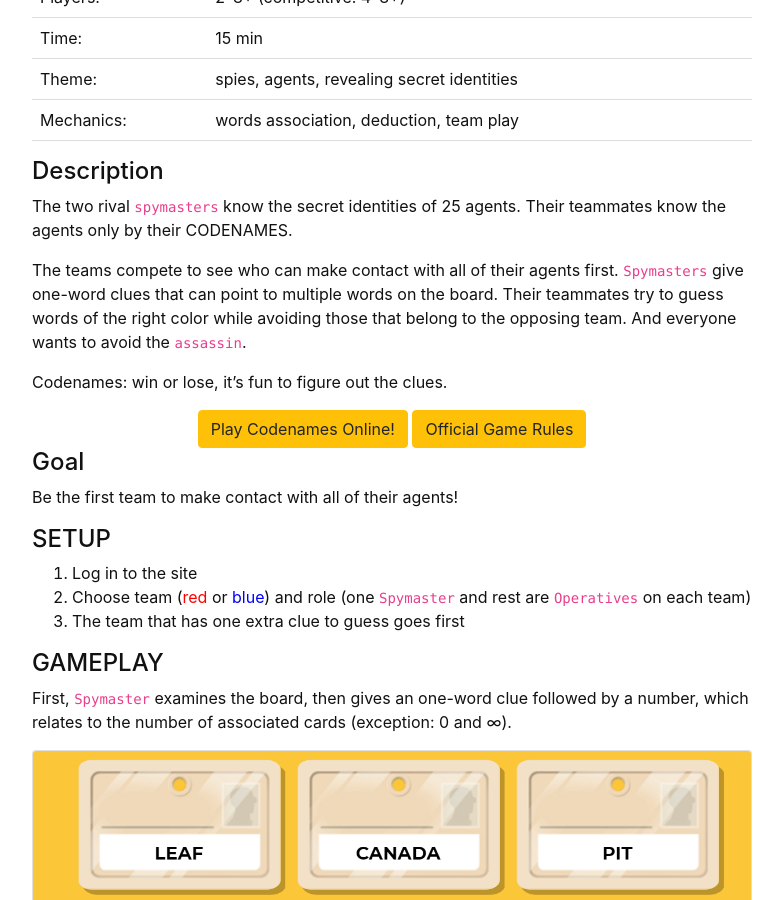
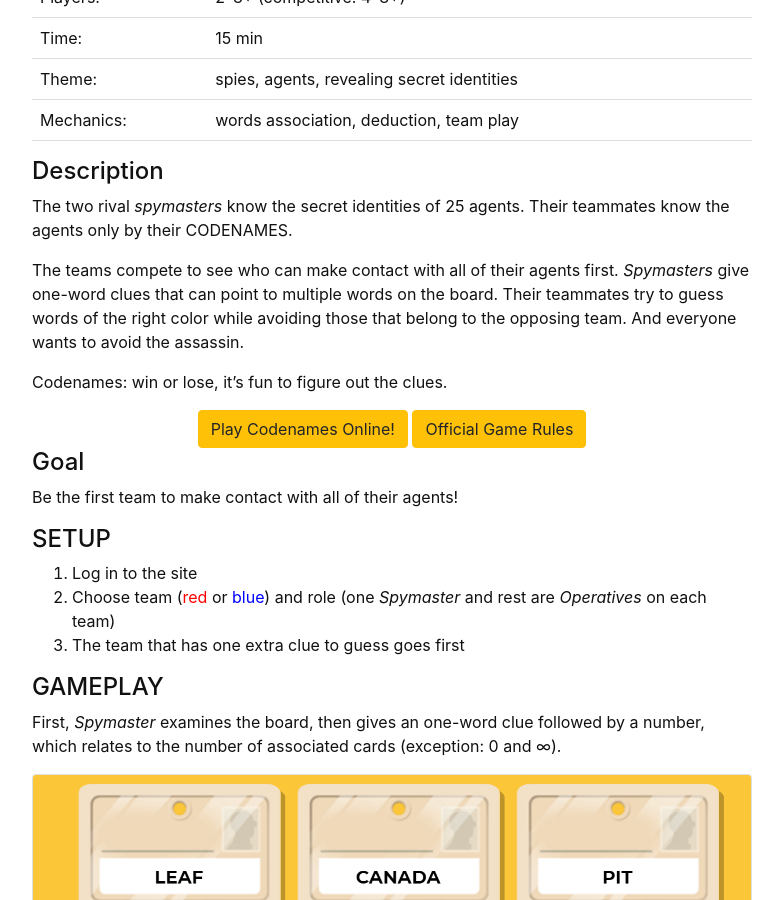
Before and after one commit to hanwendong1/VirtualGaming, a Jekyll site: the page built from content/1-Codenames.md, in a window 1280 px wide and 900 px high, scrolled down 1075 px. Shown: the whole window, without its empty margins (248-1031 px from the left). Built offline with Jekyll 4.4.1, drawn with Linux system fonts in a browser that asks for light colours.

Commit message:
Update 1-Codenames.md

```diff
--- a/content/1-Codenames.md
+++ b/content/1-Codenames.md
@@ -58,9 +58,9 @@
    </p>
 </html>
 #### Description
-The two rival `spymasters` know the secret identities of 25 agents. Their teammates know the agents only by their CODENAMES.
+The two rival *spymasters* know the secret identities of 25 agents. Their teammates know the agents only by their CODENAMES.
 
-The teams compete to see who can make contact with all of their agents first. `Spymasters` give one-word clues that can point to multiple words on the board. Their teammates try to guess words of the right color while avoiding those that belong to the opposing team. And everyone wants to avoid the `assassin`.
+The teams compete to see who can make contact with all of their agents first. *Spymasters* give one-word clues that can point to multiple words on the board. Their teammates try to guess words of the right color while avoiding those that belong to the opposing team. And everyone wants to avoid the assassin.
 
 Codenames: win or lose, it’s fun to figure out the clues.
 
@@ -75,11 +75,11 @@
 
 #### SETUP
 1. Log in to the site
-2. Choose team (<span style="color:#FF0000;">red</span> or <span style="color:#0000FF;">blue</span>) and role (one `Spymaster` and rest are `Operatives` on each team)
+2. Choose team (<span style="color:#FF0000;">red</span> or <span style="color:#0000FF;">blue</span>) and role (one *Spymaster* and rest are *Operatives* on each team)
 3. The team that has one extra clue to guess goes first
 
 #### GAMEPLAY
-First, `Spymaster` examines the board, then gives an one-word clue followed by a number, which relates to the number of associated cards (exception: 0 and ∞).
+First, *Spymaster* examines the board, then gives an one-word clue followed by a number, which relates to the number of associated cards (exception: 0 and ∞).
 
 {% capture text %}
 Can you find 3 cards that relate to the clue "MAPLE"?
@@ -94,7 +94,7 @@
 
 0 means no clues relate to it. Both 0 and ∞ allow unlimited guessing (unless wrong).
 
-Then, `Operatives` discuss amongst themselves, then inform the `Spymaster` their guesses (one at a time) up to one more than the number clue provided (if not 0 and ∞). There are four possible scenarios that will occur:
+Then, *Operatives* discuss amongst themselves, then inform the *Spymaster* their guesses (one at a time) up to one more than the number clue provided (if not 0 and ∞). There are four possible scenarios that will occur:
 - <span style="color:#FF0000;">Their team’s color (e.g. red) = got a clue and MAY keep guessing until number limit or stopping</span>
 - <span style="color:#0000FF;">The opponent’s color (e.g. blue) = card covered by opponent and turn ends</span>
 - <span style="color:#808080;">Bystander (beige) = turn ends</span>
```
